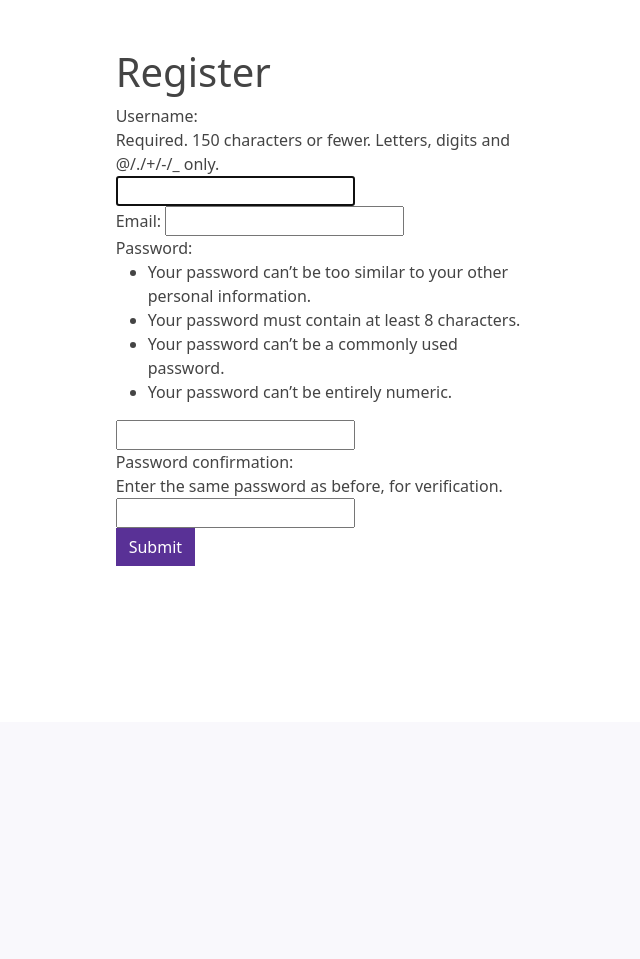
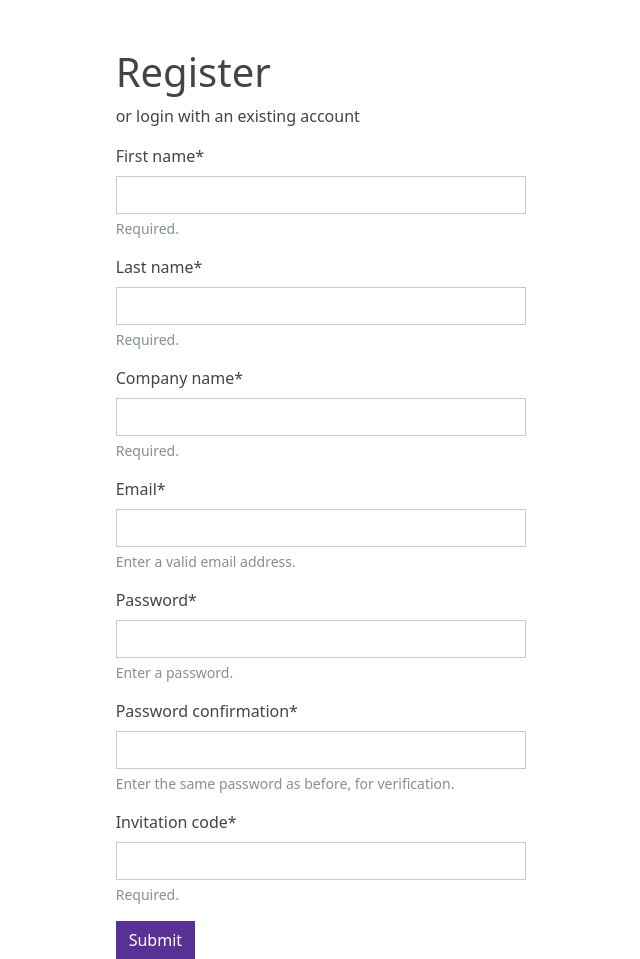
Before and after one commit to connorGA/Airhouse_Clone, a Django app: page /register/ in a window 1280 px wide. Shown: the part 78-1037 px from the top of the page, without its empty margins (319-959 px from the left). Before the commit the page ends 644 px from the top, so only its background shows below. Run offline with Django 5.2, Linux system fonts and the light colour scheme; some libraries are stand-ins or nearby versions.

Commit message:
register form prior to custom User model

```diff
--- a/airhouse_project/airhouse/forms.py
+++ b/airhouse_project/airhouse/forms.py
@@ -1,10 +1,21 @@
 from django import forms
+from django.contrib.auth.forms import UserCreationForm
 from django.contrib.auth.models import User
-from django.contrib.auth.forms import UserCreationForm
 
 class UserRegisterForm(UserCreationForm):
-    email = forms.EmailField()
+    first_name = forms.CharField(max_length=30, required=True, help_text='Required.')
+    last_name = forms.CharField(max_length=30, required=True, help_text='Required.')
+    company_name = forms.CharField(max_length=100, required=True, help_text='Required.')
+    email = forms.EmailField(max_length=254, help_text='Enter a valid email address.')
+    invitation_code = forms.CharField(max_length=100, required=True, help_text='Required.')
 
     class Meta:
         model = User
-        fields = ['username', 'email', 'password1', 'password2']
+        fields = ('first_name', 'last_name', 'company_name', 'email', 'password1', 'password2', 'invitation_code')
+
+    def __init__(self, *args, **kwargs):
+        super(UserRegisterForm, self).__init__(*args, **kwargs)
+        self.fields['password1'].help_text = 'Enter a password.'
+        self.fields['password2'].help_text = 'Enter the same password as before, for verification.'
+        # Optionally, reorder fields if needed
+        self.order_fields(('first_name', 'last_name', 'company_name', 'email', 'password1', 'password2', 'invitation_code'))
--- a/airhouse_project/airhouse/templates/airhouse/signup.html
+++ b/airhouse_project/airhouse/templates/airhouse/signup.html
@@ -1,9 +1,11 @@
 {% extends "airhouse/base.html" %}
+{% load crispy_forms_tags %}
 
 {% block content %}
     <div class="row">
         <div class="col-11 col-md-4 mx-auto mt-5">
             <h1>Register</h1>
+            <p>or login with an existing account</p>
             {% if form.errors %}
                 {% for field in form %}
                     {% for error in field.errors %}
@@ -21,7 +23,7 @@
 
             <form method="post">
                 {% csrf_token %}
-                {{ form }}
+                {{ form|crispy }}
 
                 <button class="btn btn-primary" type="submit">Submit</button>
             </form>
--- a/airhouse_project/airhouse/views.py
+++ b/airhouse_project/airhouse/views.py
@@ -17,7 +17,7 @@ class SignUpView(View):
         if form.is_valid():
             form.save()
             user = authenticate(
-                username=form.cleaned_data['username'],
+                first_name=form.cleaned_data['first_name'],
                 password=form.cleaned_data['password1']
             )
 
--- a/airhouse_project/airhouse_project/settings.py
+++ b/airhouse_project/airhouse_project/settings.py
@@ -32,6 +32,8 @@ ALLOWED_HOSTS = []
 
 INSTALLED_APPS = [
     'airhouse',
+    'crispy_forms',
+    'crispy_bootstrap5',
     'django.contrib.admin',
     'django.contrib.auth',
     'django.contrib.contenttypes',
@@ -122,3 +124,6 @@ STATIC_URL = 'static/'
 # https://docs.djangoproject.com/en/5.0/ref/settings/#default-auto-field
 
 DEFAULT_AUTO_FIELD = 'django.db.models.BigAutoField'
+
+CRISPY_ALLOWED_TEMPLATE_PACKS = "bootstrap5"
+CRISPY_TEMPLATE_PACK = "bootstrap5"
```
Also changed, not shown: airhouse_project/db.sqlite3.
